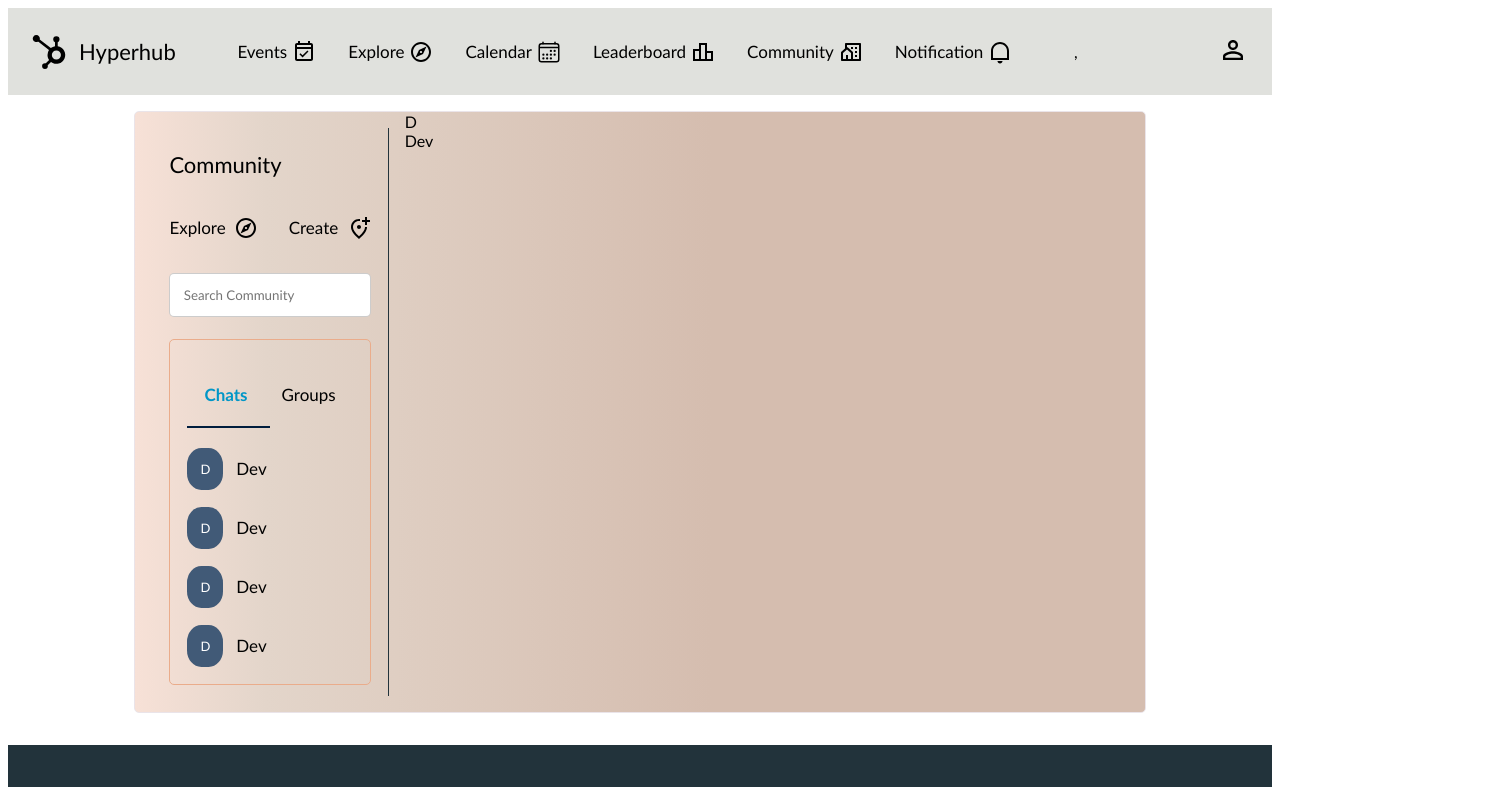
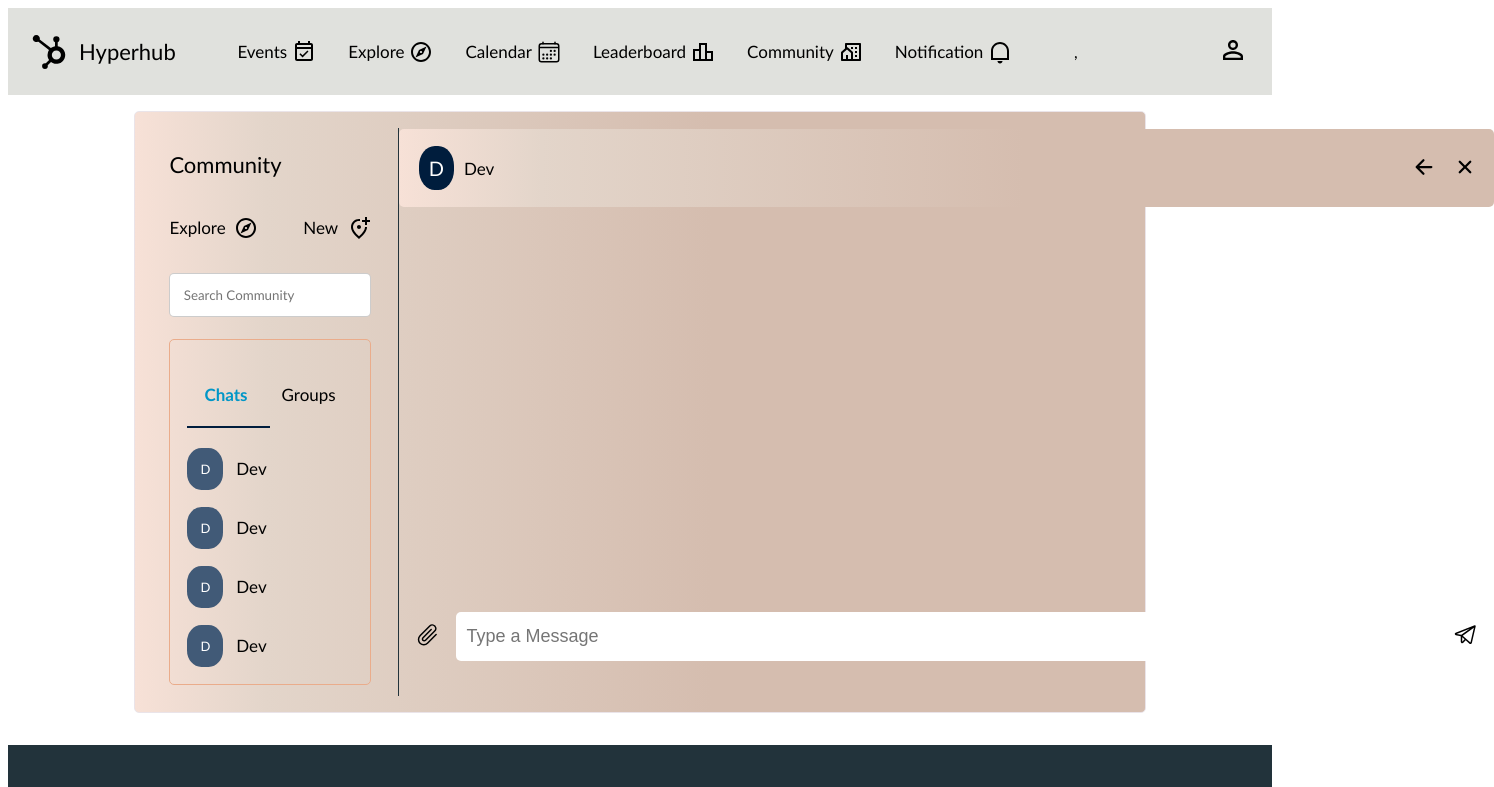
Before and after one commit to GuruDev20/Hyperhub-Event_Community_Hub, a React (Vite) app in the folder client/: page /community in a window 1280 px wide. Shown: the top 787 px of the page, 1494 px wide, since content can reach past the window. Built offline with nearby package versions, Linux system fonts and the light colour scheme; no server answers.

Commit message:
updated community chat settings

```diff
--- a/client/src/Pages/Community.tsx
+++ b/client/src/Pages/Community.tsx
@@ -2,8 +2,11 @@ import { useState } from 'react';
 import Footer from '../Components/Footer';
 import Navbar from '../Components/Navbar';
 import { MdOutlineExplore, MdOutlineAddLocationAlt } from "react-icons/md";
+import { IoArrowBack } from "react-icons/io5";
+import { IoClose } from "react-icons/io5";
 import '../Styles/Community.css';
-
+import { GoPaperclip } from "react-icons/go";
+import { PiTelegramLogo } from "react-icons/pi";
 export default function Community() {
     const [mode, setMode] = useState<'chats' | 'groups'>('chats');
 
@@ -32,7 +35,7 @@ export default function Community() {
                                 <MdOutlineExplore size={24} />
                             </div>
                             <div className="community-create">
-                                <p className="com-create-title">Create</p>
+                                <p className="com-create-title">New</p>
                                 <MdOutlineAddLocationAlt size={24} />
                             </div>
                         </div>
@@ -57,24 +60,28 @@ export default function Community() {
                         </div>
                         <div className="community-mid-right">
                             <div className="vertical-com-border"></div>
-                            <>
+                            <div className='community-profile-contents'>
                                 <div className="community-description">
-                                    <div className="community-logo">D</div>
-                                    <div className="community-name">Dev</div>
+                                    <div className='community-profile-content'>
+                                        <div className="community-logo">D</div>
+                                        <div className="community-name">Dev</div>
+                                    </div>
                                     <div className="community-opt">
-                                        <div className="community-close"></div>
-                                        <div className="community-leave"></div>
+                                        <div className="community-leave"><IoArrowBack size={24}/></div>
+                                        <div className="community-close"><IoClose size={24}/></div>
                                     </div>
                                 </div>
                                 <div className="community-content">
                                     <div className="content-body"></div>
                                     <div className="content-send-body">
-                                        <div className="content-add-files"></div>
-                                        <div className="content-add-text"></div>
-                                        <div className="content-send"></div>
+                                        <div className="content-add-files"><GoPaperclip size={24}/></div>
+                                        <div className="content-add-text">
+                                            <input type="text" name="send" id="send" className="send-msg" placeholder='Type a Message' />
+                                        </div>
+                                        <div className="content-send"><PiTelegramLogo size={24}/></div>
                                     </div>
                                 </div>
-                            </>
+                            </div>
                         </div>
                     </div>
                     <div className="community-body-right"></div>
--- a/client/src/Styles/Community.css
+++ b/client/src/Styles/Community.css
@@ -7,6 +7,7 @@
 .community-body-mid{
     display: grid;
     grid-template-columns: 25% 75%;
+    grid-column-gap: 10px;
     font-family: 'Gill Sans', 'Gill Sans MT', Calibri, 'Trebuchet MS', sans-serif;
     border: 1px solid #eae4e9;
     border-radius: 5px;
@@ -116,7 +117,6 @@
 .vertical-com-border{
     border-left: 1px solid #22333b;
     max-height: 100vh;
-    /* margin: 2em 0; */
     width: 1em;
     padding-top: 2em;
     margin-top: 1em;
@@ -125,3 +125,74 @@
     display: flex;
     flex-direction: row;
 }
+.community-description{
+    display: flex;
+    flex-direction: row;
+    align-items:flex-start;
+    font-size: 17px;
+    font-family: 'Gill Sans', 'Gill Sans MT', Calibri, 'Trebuchet MS', sans-serif;
+    margin-top: 1em;
+    /* background-color: red; */
+    /* margin-left: 1em; */
+}
+.community-profile-content{
+    display: flex;
+    flex-direction: row;
+    align-items: center;
+    justify-content: space-between;
+}
+.community-opt{
+    display: flex;
+    flex-direction: row;
+    margin-top: 0.5em;
+    margin-left: 54em;
+}
+.community-logo{
+    margin-right: 0.5em;
+    margin-left: 1em;
+    background-color: #001d3d;
+    color: white;
+    font-size: 20px;
+    padding: 0.5em;
+    border-radius: 45%;
+}
+.community-leave,.community-close{
+    margin-right: 1em;
+}
+.community-profile-contents{
+    /* background-color: red; */
+}
+.community-description{
+    background: rgb(247,225,215);
+    background: linear-gradient(90deg, rgba(247,225,215,1) 0%, rgba(227,213,202,1) 13%, rgba(213,189,175,1) 57%);
+    padding-top: 1em;
+    padding-bottom: 1em;
+    border-radius: 5px;
+}
+.content-body{
+    background-color: white;
+    max-height: 100vh;
+}
+.content-send-body{
+    display: flex;
+    flex-direction: row;
+    align-items: center;
+    justify-content:space-between;
+    margin-top: 25em;
+}
+.content-add-files,.content-send{
+    padding: 1em;
+}
+.content-send{
+    margin-left: 46em;
+}
+.send-msg{
+    width: 410%;
+    border-radius: 5px;
+    border: none;
+    outline: none;
+    padding-top: 0.8em;
+    padding-left: 10px;
+    padding-bottom: 0.8em;
+    font-size: 18px;
+}
```
